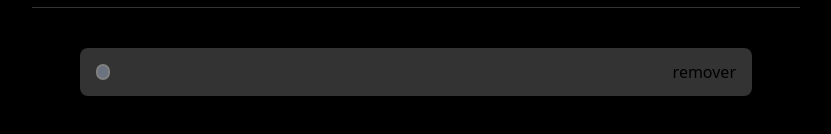
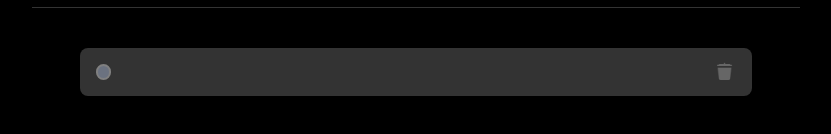
Before and after one commit to Carolthe/lista-mobile, a React (Vite) app in the folder todo-list/: page / in a window 1280 px wide. Both pictures are taken after a click on the button "Criar". Shown: the part 320-454 px from the top of the page, without its empty margins (224-1055 px from the left). Built offline with nearby package versions, Linux system fonts and the light colour scheme.

Commit message:
todo-list

```diff
--- a/todo-list/src/Header.jsx
+++ b/todo-list/src/Header.jsx
@@ -16,8 +16,11 @@ export default function Header (){
 
     },[adicionarInputs])
 
-    function removerTask (task){
+    function removerTask (){
+
          localStorage.removeItem("tasks")
+         setAdicionarInputs((prevList) => prevList.filter((task) => task.taskDoInput != taskDoInput))
+
     }
 
     // function excluirInputTarefa (taskDoInput){
@@ -57,7 +60,7 @@ export default function Header (){
         <div>
                   <hr className="sm:w-screen sm:max-w-3xl w-80 border-gray-400 mt-2"/>
           </div>
-        <div>
+        <div >
             {
                adicionarInputs.map ((taskDoInput, i)=> <Tasks removeItem={removerTask} teste={taskDoInput} key={`${taskDoInput} ${i}`}/> )
 
--- a/todo-list/src/components/Tasks.jsx
+++ b/todo-list/src/components/Tasks.jsx
@@ -8,9 +8,8 @@ export default function Tasks (props){
         className="bg-gray-500 border-2 border-gray-300 w-4 h-4 rounded-full  "></button>
         <p className="text-white px-4 w-full ">{props.teste}</p>
        <button onClick={()=> props.removeItem (props.teste)}
-        > remover</button>
+        > <img src={Delete} className=" w-6 rounded-full "/> </button>
     </div>
 </div>
     )
 }
-{/* <img src={Delete} className=" w-6 rounded-full "/> */}
```
